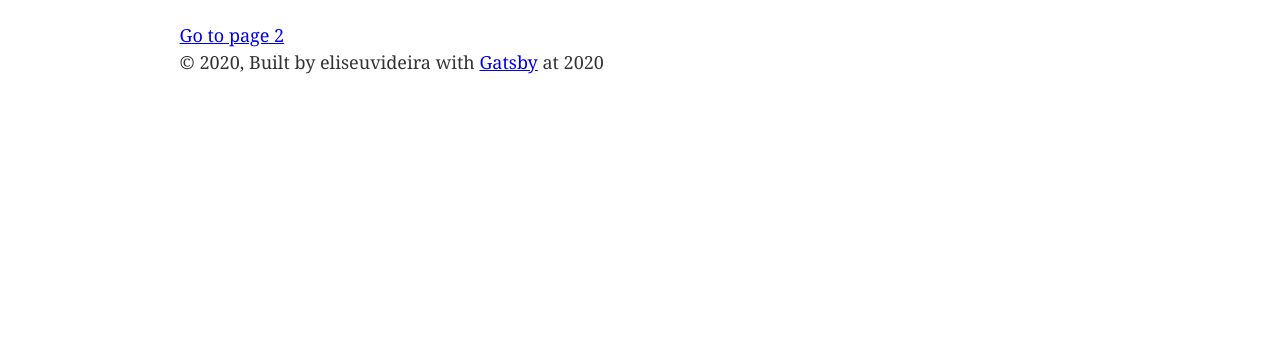
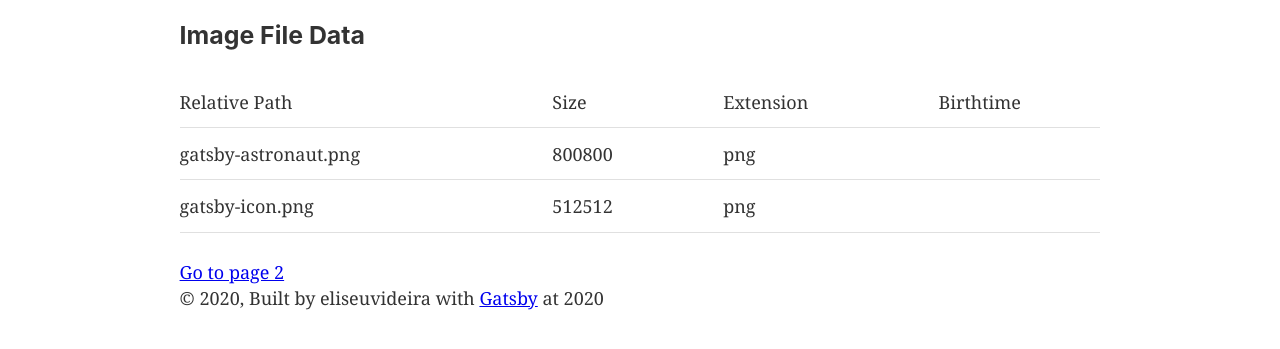
Before and after one commit to eliseuvideira/gatsby-garb, a Gatsby site: page /posts/page-3 in a window 1280 px wide. Shown: the part 171-520 px from the top of the page. Built offline with nearby package versions, Linux system fonts and the light colour scheme; Gatsby itself is replaced by a stand-in of ours.

Commit message:
Executing static queries to display a table with data from files

```diff
--- a/src/pages/posts/page-3.js
+++ b/src/pages/posts/page-3.js
@@ -1,11 +1,52 @@
 import React from 'react'
 import Layout from '../../components/layout'
-import { Link } from 'gatsby'
+import { Link, useStaticQuery } from 'gatsby'
 
 export default function Page3() {
+  const data = useStaticQuery(graphql`
+    {
+      allFile {
+        totalCount
+        edges {
+          node {
+            relativePath
+            size
+            extension
+            birthTime
+          }
+        }
+      }
+    }
+  `)
+
   return (
     <Layout>
       <h1>Hello from Page 3!</h1>
+
+      <h3>Image File Data</h3>
+      <table>
+        <thead>
+          <tr>
+            <td>Relative Path</td>
+            <td>Size</td>
+            <td>Extension</td>
+            <td>Birthtime</td>
+          </tr>
+        </thead>
+        <tbody>
+          {data.allFile.edges.map(
+            ({ node: { relativePath, size, extension, birthTime } }, index) => (
+              <tr>
+                <td>{relativePath}</td>
+                <td>{size}</td>
+                <td>{extension}</td>
+                <td>{birthTime}</td>
+              </tr>
+            ),
+          )}
+        </tbody>
+      </table>
+
       <Link to="/page-2">Go to page 2</Link>
     </Layout>
   )
```
